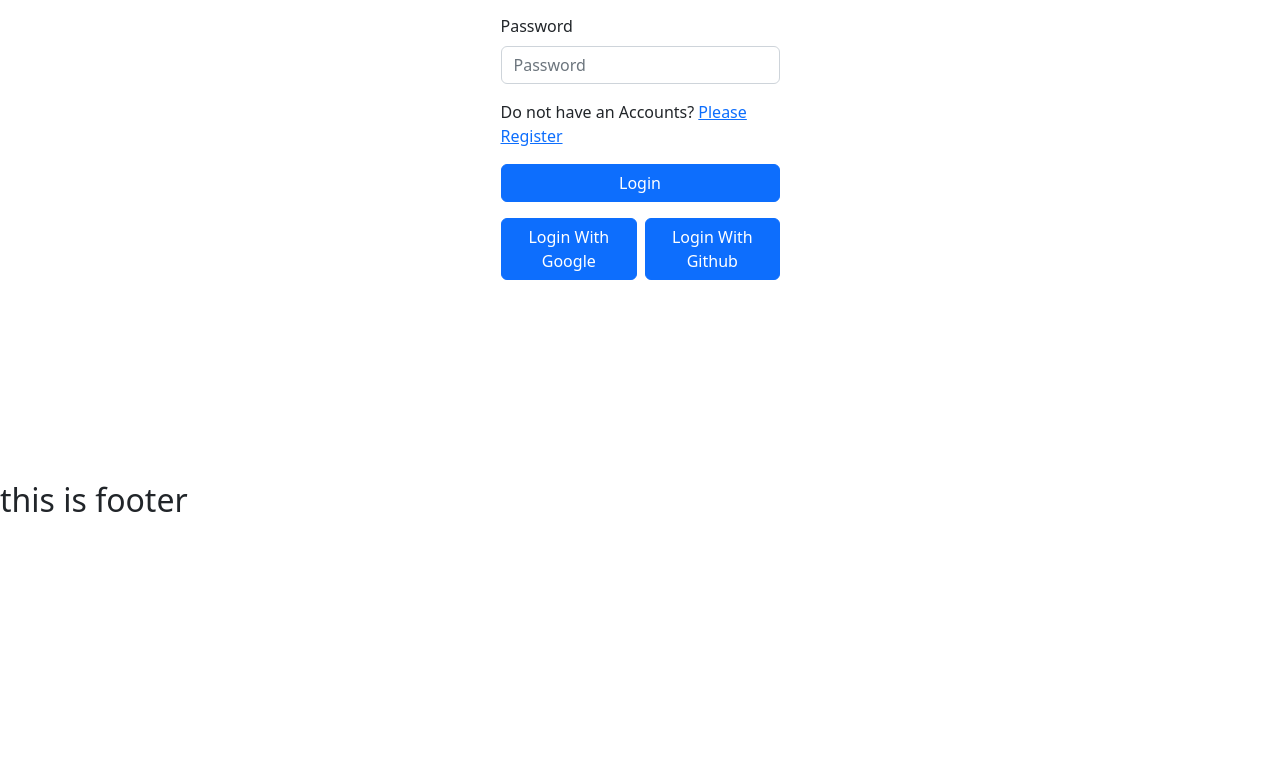
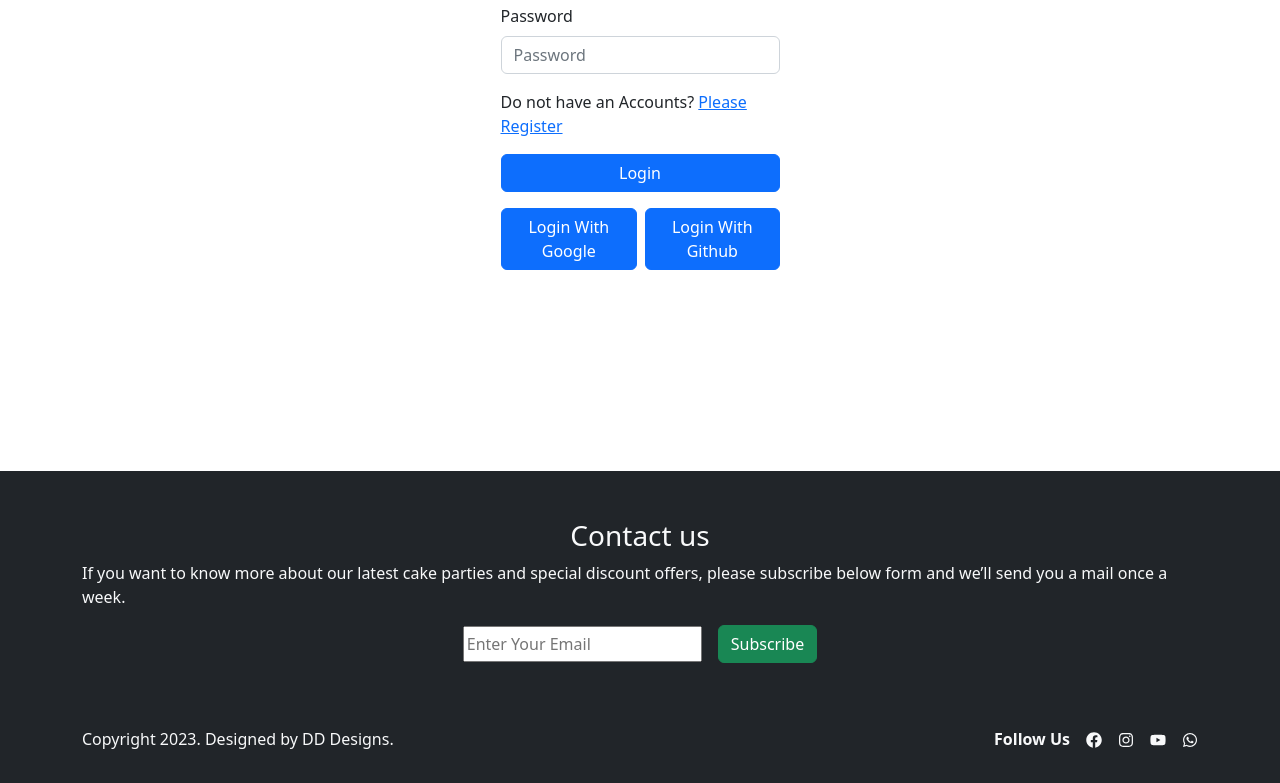
Before and after one commit to dipto3478/KitchenChronicles_client, a React (Vite) app: page /login in a window 1280 px wide. Shown: the part 319-1102 px from the top of the page. Before the commit the page ends 846 px from the top, so only its background shows below. Built offline with nearby package versions, Linux system fonts and the light colour scheme; no server answers.

Commit message:
footer done

```diff
--- a/package.json
+++ b/package.json
@@ -19,9 +19,11 @@
     "react-bootstrap": "^2.7.4",
     "react-dom": "^18.2.0",
     "react-icons": "^4.8.0",
+    "react-id-generator": "^3.0.2",
     "react-router-dom": "^6.11.0",
     "react-toastify": "^9.1.2",
-    "sort-by": "^1.2.0"
+    "sort-by": "^1.2.0",
+    "uuidv4": "^6.2.13"
   },
   "devDependencies": {
     "@types/react": "^18.0.28",
--- a/src/components/ChefDetails/ChefDetails.jsx
+++ b/src/components/ChefDetails/ChefDetails.jsx
@@ -1,11 +1,12 @@
 import React from "react";
 import { AiFillLike } from "react-icons/ai";
-import { useLoaderData, useParams } from "react-router-dom";
+import { useLoaderData } from "react-router-dom";
 import Recipe from "../Recipe/Recipe";
 
 const ChefDetails = () => {
   const chef = useLoaderData();
-  console.log(chef.chef);
+  // console.log(chef.chef);
+
   const {
     id,
     chefPicture,
@@ -46,7 +47,7 @@ const ChefDetails = () => {
       </h4>
       <article className="row">
         {recipes.map((item) => (
-          <Recipe key={id} item={item}></Recipe>
+          <Recipe key={item.r_id} item={item}></Recipe>
         ))}
       </article>
     </section>
--- a/src/components/Footer/Footer.jsx
+++ b/src/components/Footer/Footer.jsx
@@ -1,10 +1,54 @@
 import React from "react";
+import { FaFacebook, FaInstagram, FaYoutube, FaWhatsapp } from "react-icons/fa";
 
 const Footer = () => {
   return (
-    <div>
-      <h2>this is footer</h2>
-    </div>
+    <footer className="bg-dark text-light">
+      <section className="container py-5">
+        <article className="d-flex flex-column justify-content-center align-items-center">
+          <h3>Contact us</h3>
+          <p>
+            If you want to know more about our latest cake parties and special
+            discount offers, please subscribe below form and we’ll send you a
+            mail once a week.
+          </p>
+          <div className="d-flex align-items-center gap-3">
+            <input
+              className="py-1 "
+              type="email"
+              name="email"
+              id="email"
+              placeholder="Enter Your Email"
+            />
+            <button className="btn btn-success">Subscribe</button>
+          </div>
+        </article>
+      </section>
+      <section className="container ">
+        <article className="row py-3 ">
+          <div className="col-12 col-md-6">
+            <p> Copyright 2023. Designed by DD Designs.</p>
+          </div>
+          <div className="col-12 col-md-6">
+            <ul className="d-flex gap-3 align-items-center list-unstyled justify-content-end">
+              <li className="fw-bold">Follow Us </li>
+              <li>
+                <FaFacebook />
+              </li>
+              <li>
+                <FaInstagram />
+              </li>
+              <li>
+                <FaYoutube />
+              </li>
+              <li>
+                <FaWhatsapp />
+              </li>
+            </ul>
+          </div>
+        </article>
+      </section>
+    </footer>
   );
 };
 
--- a/src/components/Login/Login.jsx
+++ b/src/components/Login/Login.jsx
@@ -1,10 +1,17 @@
-import React, { useContext } from "react";
+import React, { useContext, useState } from "react";
 import { Button, Form } from "react-bootstrap";
-import { Link } from "react-router-dom";
+import { Link, useLocation, useNavigate } from "react-router-dom";
 import { AuthContext } from "../AuthProvider/AuthProvider";
+import { toast } from "react-toastify";
+import "react-toastify/dist/ReactToastify.css";
 
 const Login = () => {
+  const [error, setError] = useState("");
   const { loginUser } = useContext(AuthContext);
+  const navigate = useNavigate();
+  const location = useLocation();
+
+  const from = location.state?.from?.pathname || "/";
 
   const handleLogin = (event) => {
     event.preventDefault();
@@ -17,9 +24,13 @@ const Login = () => {
         .then((result) => {
           console.log(result);
           form.reset();
+          navigate(from, { replace: true });
+          toast.success("👍successfully Login✌");
+          setError("");
         })
         .catch((error) => {
           console.log(error);
+          setError(error);
         });
     }
   };
@@ -50,6 +61,7 @@ const Login = () => {
         <Button className="w-100" variant="primary" type="submit">
           Login
         </Button>
+        <p>{error}</p>
         <div className="my-3 d-flex gap-2">
           <Button>Login With Google</Button>
           <Button>Login With Github</Button>
--- a/src/components/MenuBar/MenuBar.jsx
+++ b/src/components/MenuBar/MenuBar.jsx
@@ -1,6 +1,6 @@
 import React, { useContext } from "react";
 import { Container, Nav, Navbar } from "react-bootstrap";
-import { NavLink } from "react-router-dom";
+import { Link, NavLink } from "react-router-dom";
 import "./MenuBar.css";
 import { AuthContext } from "../AuthProvider/AuthProvider";
 
@@ -16,9 +16,9 @@ const MenuBar = () => {
     <div>
       <Navbar bg="light" expand="lg">
         <Container>
-          <Navbar.Brand href="/" className="fs-4 fw-bold">
+          <Link to="/" className="fs-4 fw-bold text-decoration-none text-dark">
             Kitchen Chronicles
-          </Navbar.Brand>
+          </Link>
           <Navbar.Toggle aria-controls="basic-navbar-nav" />
           <Navbar.Collapse id="basic-navbar-nav">
             <Nav className="ms-auto d-flex gap-3  fw-semibold fs-6 ">
--- a/src/components/PrivateRouter/PrivateRouter.jsx
+++ b/src/components/PrivateRouter/PrivateRouter.jsx
@@ -1,16 +1,17 @@
 import React, { useContext } from "react";
 import { AuthContext } from "../AuthProvider/AuthProvider";
-import { Navigate } from "react-router-dom";
+import { Navigate, useLocation } from "react-router-dom";
 
 const PrivateRouter = ({ children }) => {
-  const { user } = useContext(AuthContext);
-  //   if (!user) {
-  //     return <h1>Loading.............</h1>;
-  //   }
+  const { user, loading } = useContext(AuthContext);
+  const location = useLocation();
+  if (loading) {
+    return <h1>Loading.............</h1>;
+  }
   if (user) {
     return children;
   }
-  return <Navigate to="/login"></Navigate>;
+  return <Navigate to="/login" state={{ from: location }} replace></Navigate>;
 };
 
 export default PrivateRouter;
--- a/src/components/Recipe/Recipe.jsx
+++ b/src/components/Recipe/Recipe.jsx
@@ -11,7 +11,7 @@ const Recipe = ({ item }) => {
     setDisBtn(true);
   };
   const { cookingMethod, img, ingredients, name, rating } = item;
-  console.log(item);
+  // console.log(item);
   return (
     <div className="col-12 col-md-6 col-lg-4 mb-3">
       <Card style={{ width: "18rem" }}>
--- a/src/components/Register/Register.jsx
+++ b/src/components/Register/Register.jsx
@@ -2,6 +2,8 @@ import React, { useContext, useState } from "react";
 import { Button, Form } from "react-bootstrap";
 import { AuthContext } from "../AuthProvider/AuthProvider";
 import { Link } from "react-router-dom";
+import { toast } from "react-toastify";
+import "react-toastify/dist/ReactToastify.css";
 
 const Register = () => {
   const [error, setError] = useState("");
@@ -23,6 +25,7 @@ const Register = () => {
           console.log(result.user);
           setError("");
           form.reset();
+          toast.success("✌successfully Register👍");
         })
         .catch((error) => {
           console.log(error.message);
```
Also changed, not shown: 1 other file (tests, documents, lock files or other folders).
